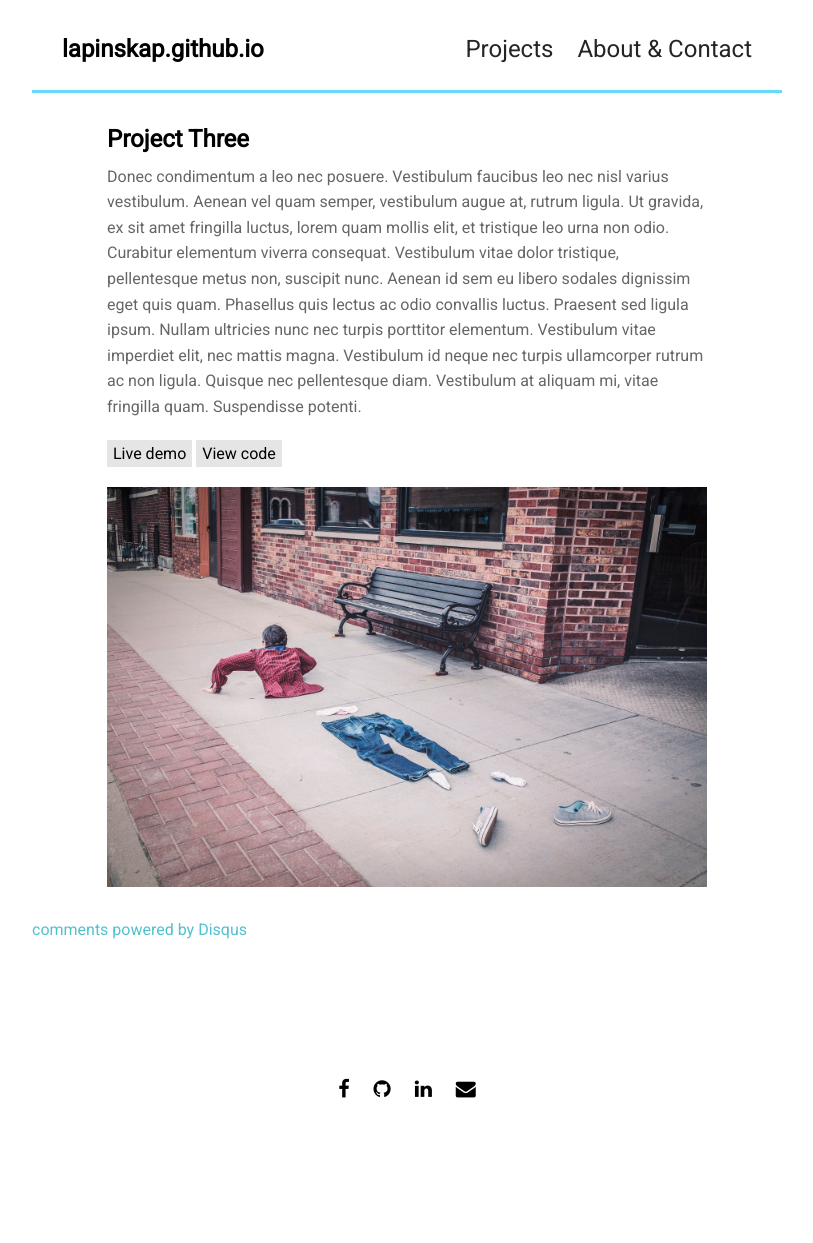
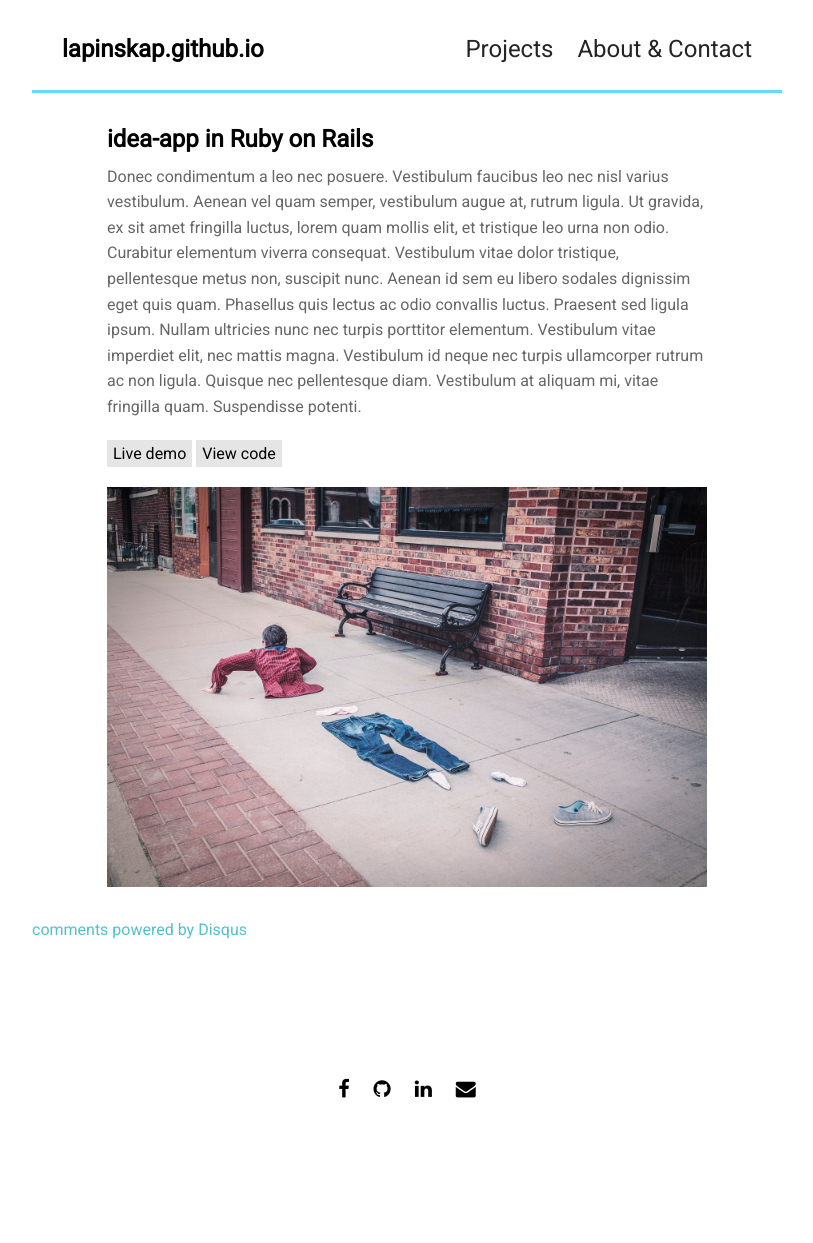
Before and after one commit to lapinskap/lapinskap.github.io, a Jekyll site: the page built from projects/proj-3.md, in a window 1280 px wide. Shown: the whole page, without its empty margins (233-1046 px from the left). Built offline with Jekyll 4.4.1, drawn with Linux system fonts in a browser that asks for light colours; nearby versions of some CDN libraries; comment, search, counter and statistics services are not loaded.

Commit message:
change project n.4

```diff
--- a/_data/settings.yml
+++ b/_data/settings.yml
@@ -50,8 +50,8 @@
 projects:
 - {name: 'ToDo in React', folder: 'proj-1', file: 'projects/proj-1.html'}
 - {name: 'Expensify with Redux', folder: 'proj-2', file: 'projects/proj-2.html'}
-- {name: 'Project Three', folder: 'proj-3', file: 'projects/proj-3.html'}
-- {name: 'Project Four', folder: 'proj-4', file: 'projects/proj-4.html'}
+- {name: 'idea-app - Ruby on Rails', folder: 'proj-3', file: 'projects/proj-3.html'}
+- {name: 'React Chat', folder: 'proj-4', file: 'projects/proj-4.html'}
 - {name: 'Project Five', folder: 'proj-5', file: 'projects/proj-5.html'}
 
 #-------------------------------
--- a/projects/proj-3.md
+++ b/projects/proj-3.md
@@ -1,12 +1,12 @@
 ---
 layout: post
-title: 'Project Three'
+title: 'idea-app in Ruby on Rails'
 ---
 
 Donec condimentum a leo nec posuere. Vestibulum faucibus leo nec nisl varius vestibulum. Aenean vel quam semper, vestibulum augue at, rutrum ligula. Ut gravida, ex sit amet fringilla luctus, lorem quam mollis elit, et tristique leo urna non odio. Curabitur elementum viverra consequat. Vestibulum vitae dolor tristique, pellentesque metus non, suscipit nunc. Aenean id sem eu libero sodales dignissim eget quis quam. Phasellus quis lectus ac odio convallis luctus. Praesent sed ligula ipsum. Nullam ultricies nunc nec turpis porttitor elementum. Vestibulum vitae imperdiet elit, nec mattis magna. Vestibulum id neque nec turpis ullamcorper rutrum ac non ligula. Quisque nec pellentesque diam. Vestibulum at aliquam mi, vitae fringilla quam. Suspendisse potenti.
 
 <a href="http://www.google.com" target="_blank"><button name="button" class="btn">Live demo</button></a>
-<a href="https://gitlab.com/lapinskap/react-components-1" target="_blank"><button name="button" class="btn">View code</button></a>
+<a href="https://gitlab.com/codegirlsgorzow/idea-app" target="_blank"><button name="button" class="btn">View code</button></a>
 
 <style>
 .btn {
```
Also changed, not shown: projects/proj-4.md (+1 -1 lines), 4 other files.
